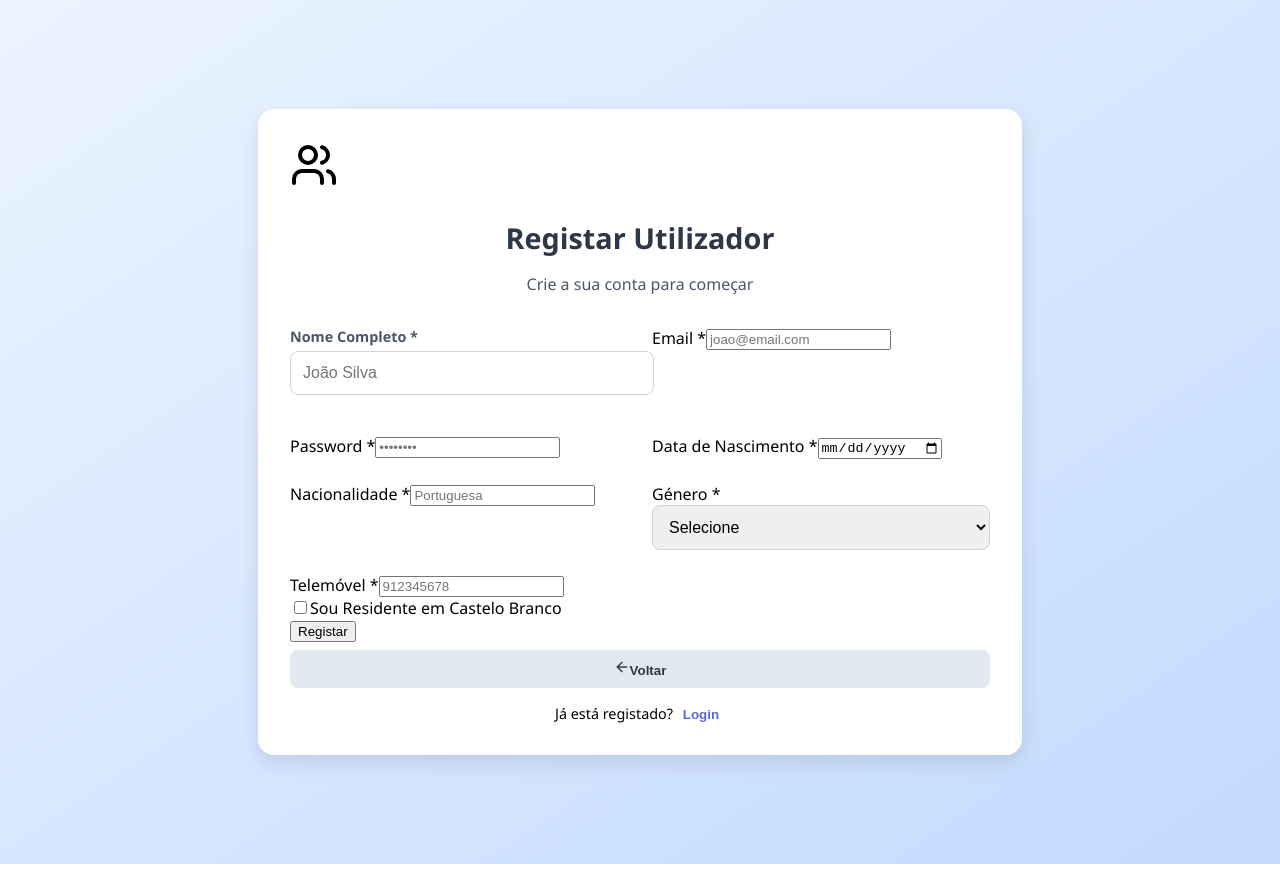
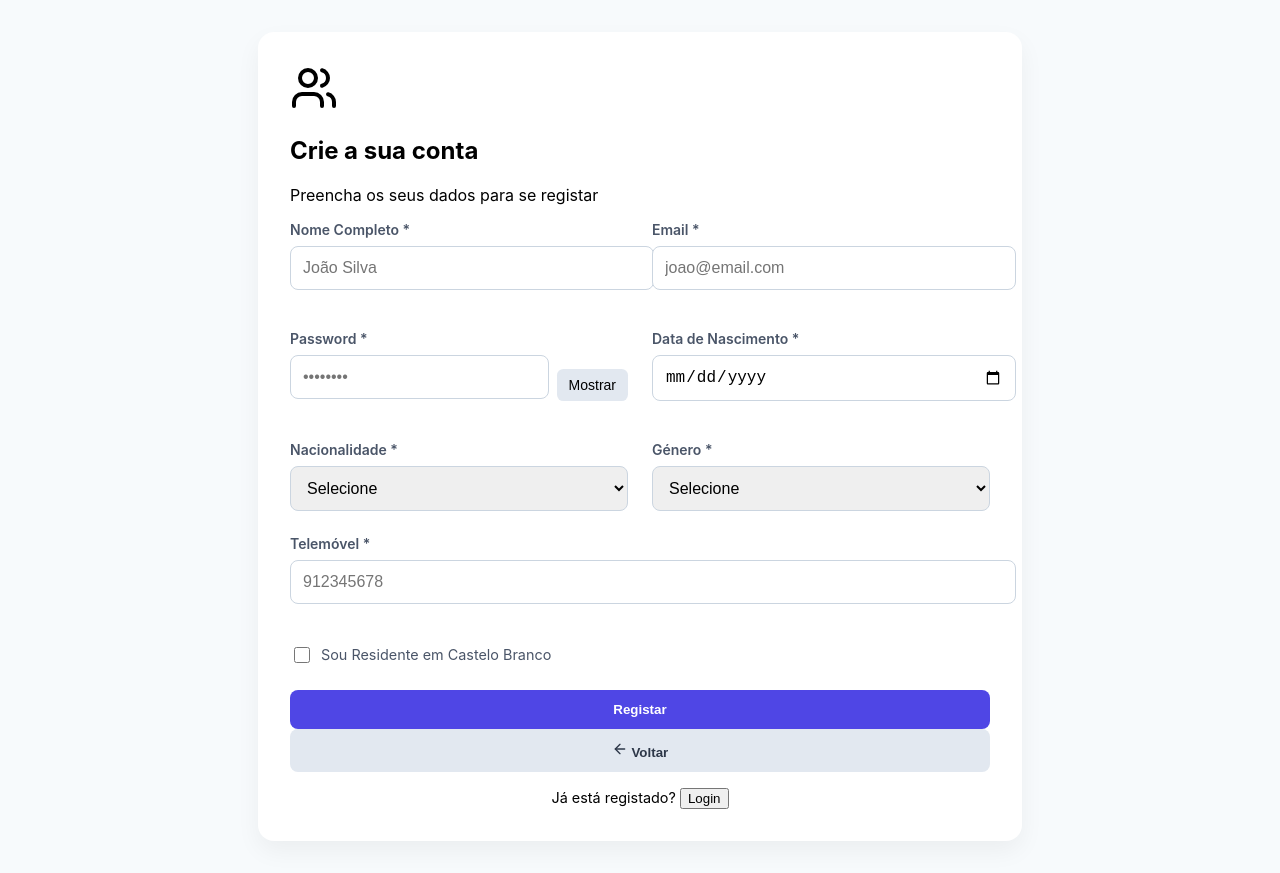
Before and after one commit to vascomyke/ApoioLocal, a React (Create React App) app in the folder frontend/: page /registar in a window 1280 px wide. Built offline with nearby package versions, Linux system fonts and the light colour scheme.

Commit message:
Frontend Versao

```diff
--- a/frontend/src/GerirEstabelecimentos.js
+++ b/frontend/src/GerirEstabelecimentos.js
@@ -40,7 +40,7 @@ const GerirEstabelecimentos = ({ onNavigate, favoritos, onToggleFavorito }) => {
 
   const handleInputChange = (e) => {
     const { name, value } = e.target;
-    setEditData({ ...editData, [name]: value });
+    setEditData((prev) => ({ ...prev, [name]: value }));
   };
 
   const guardarEdicao = () => {
@@ -59,8 +59,8 @@ const GerirEstabelecimentos = ({ onNavigate, favoritos, onToggleFavorito }) => {
         ) : (
           <div className="gerir-lista">
             {estabs.map((estab) => {
+              const isEditing = editId === estab.id;
               const isFav = favoritos.some((f) => f.id === estab.id);
-              const isEditing = estab.id === editId;
 
               return (
                 <div key={estab.id} className="gerir-card">
@@ -102,6 +102,51 @@ const GerirEstabelecimentos = ({ onNavigate, favoritos, onToggleFavorito }) => {
                     )}
                   </p>
 
+                  {isEditing ? (
+                    <>
+                      <p>
+                        <strong>Telemóvel:</strong>{' '}
+                        <input
+                          name="telemovelEmpresa"
+                          value={editData.telemovelEmpresa}
+                          onChange={handleInputChange}
+                        />
+                      </p>
+                      <p>
+                        <strong>Email:</strong>{' '}
+                        <input
+                          name="emailEmpresa"
+                          value={editData.emailEmpresa}
+                          onChange={handleInputChange}
+                        />
+                      </p>
+                      <p>
+                        <strong>Website:</strong>{' '}
+                        <input
+                          name="site"
+                          value={editData.site}
+                          onChange={handleInputChange}
+                        />
+                      </p>
+                      <p>
+                        <strong>Descrição:</strong>{' '}
+                        <textarea
+                          name="descricao"
+                          value={editData.descricao}
+                          onChange={handleInputChange}
+                          rows={2}
+                        />
+                      </p>
+                    </>
+                  ) : (
+                    <>
+                      <p><strong>Telemóvel:</strong> {estab.telemovelEmpresa}</p>
+                      <p><strong>Email:</strong> {estab.emailEmpresa}</p>
+                      <p><strong>Website:</strong> {estab.site}</p>
+                      <p><strong>Descrição:</strong> {estab.descricao}</p>
+                    </>
+                  )}
+
                   <div className="botoes">
                     {isEditing ? (
                       <button className="btn-editar" onClick={guardarEdicao}>Guardar</button>
--- a/frontend/src/PaginaRegisto.css
+++ b/frontend/src/PaginaRegisto.css
@@ -1,100 +1,120 @@
-/* PaginaRegisto.css */
-
 .registo-container {
+  display: flex;
+  justify-content: center;
+  align-items: center;
+  background: #f7fafc;
   min-height: 100vh;
-  background: linear-gradient(to bottom right, #ebf4ff, #c3dafe);
-  display: flex;
-  align-items: center;
-  justify-content: center;
   padding: 2rem;
-  font-family: 'Segoe UI', Tahoma, Verdana, sans-serif;
 }
 
 .registo-box {
+  background: white;
+  padding: 2rem;
+  border-radius: 1rem;
   max-width: 700px;
   width: 100%;
-  background-color: white;
-  border-radius: 1rem;
-  box-shadow: 0 8px 20px rgba(0, 0, 0, 0.1);
-  padding: 2rem;
+  box-shadow: 0 10px 25px rgba(0, 0, 0, 0.05);
 }
 
-.registo-box h2 {
-  font-size: 1.8rem;
-  font-weight: bold;
-  color: #2d3748;
-  text-align: center;
+.form-registo {
+  display: flex;
+  flex-direction: column;
+  gap: 1.5rem;
+}
+
+.form-grid {
+  display: grid;
+  grid-template-columns: repeat(auto-fit, minmax(280px, 1fr));
+  gap: 1.5rem;
+}
+
+.full-width {
+  grid-column: span 2;
+}
+
+.input-label {
+  display: block;
+  font-size: 0.875rem;
+  color: #4a5568;
+  font-weight: 600;
   margin-bottom: 0.5rem;
 }
 
-.registo-box p {
-  text-align: center;
-  color: #4a5568;
-  margin-bottom: 2rem;
-}
-
-.grid {
-  display: grid;
-  gap: 1.5rem;
-}
-
-.grid-2 {
-  grid-template-columns: repeat(auto-fit, minmax(280px, 1fr));
-}
-
-.input-label {
-  font-weight: 600;
-  color: #4a5568;
-  margin-bottom: 0.3rem;
-  display: block;
-  font-size: 0.9rem;
-}
-
-.input-field, .select-field {
+.input-field,
+.select-field {
   width: 100%;
   padding: 0.75rem;
+  border: 1px solid #cbd5e0;
   border-radius: 0.5rem;
-  border: 1px solid #cbd5e0;
   font-size: 1rem;
 }
 
-.input-field:focus, .select-field:focus {
+.input-field:focus,
+.select-field:focus {
+  border-color: #5a67d8;
   outline: none;
-  border-color: #5a67d8;
-  box-shadow: 0 0 0 2px rgba(90, 103, 216, 0.3);
+  box-shadow: 0 0 0 1px #5a67d8;
+}
+
+.campo-senha {
+  display: flex;
+  gap: 0.5rem;
+  align-items: center;
+}
+
+.btn-ver {
+  background-color: #e2e8f0;
+  border: none;
+  border-radius: 0.4rem;
+  padding: 0.5rem 0.75rem;
+  cursor: pointer;
+  font-size: 0.875rem;
+}
+
+.btn-ver:hover {
+  background-color: #cbd5e0;
+}
+
+.checkbox-row {
+  display: flex;
+  align-items: center;
+  gap: 0.5rem;
+}
+
+.checkbox-input {
+  width: 1rem;
+  height: 1rem;
 }
 
 .checkbox-label {
   font-size: 0.9rem;
   color: #4a5568;
-  margin-left: 0.5rem;
 }
 
-.button-primary {
-  width: 100%;
-  background-color: #5a67d8;
+.btn-submit {
+  background-color: #4f46e5;
   color: white;
-  font-weight: 600;
   padding: 0.75rem;
   border: none;
   border-radius: 0.5rem;
+  font-weight: bold;
   cursor: pointer;
+  width: 100%;
 }
 
-.button-primary:hover {
-  background-color: #434190;
+.btn-submit:hover {
+  background-color: #4338ca;
 }
 
 .button-secondary {
-  width: 100%;
   background-color: #e2e8f0;
   color: #2d3748;
-  font-weight: 600;
-  padding: 0.6rem;
+  padding: 0.75rem;
   border: none;
   border-radius: 0.5rem;
-  margin-top: 0.5rem;
+  font-weight: bold;
   cursor: pointer;
+  width: 100%;
 }
 
 .button-secondary:hover {
@@ -103,18 +123,6 @@
 
 .login-redirect {
   text-align: center;
+  font-size: 0.9rem;
   margin-top: 1rem;
-  font-size: 0.9rem;
 }
-
-.login-redirect button {
-  background: none;
-  color: #5a67d8;
-  border: none;
-  font-weight: 600;
-  cursor: pointer;
-}
-
-.login-redirect button:hover {
-  color: #434190;
-}
--- a/frontend/src/PaginaRegisto.js
+++ b/frontend/src/PaginaRegisto.js
@@ -14,6 +14,8 @@ const PaginaRegisto = ({ onNavigate, onLogin }) => {
     souResidente: false
   });
 
+  const [mostrarSenha, setMostrarSenha] = useState(false);
+
   const handleInputChange = (e) => {
     const { name, value, type, checked } = e.target;
     setFormData({
@@ -24,8 +26,6 @@ const PaginaRegisto = ({ onNavigate, onLogin }) => {
 
   const handleSubmit = async (e) => {
     e.preventDefault();
-
-    // Prepare the payload to match your backend's expected fields
     const payload = {
       nome: formData.nomeUtilizador,
       email: formData.emailUtilizador,
@@ -47,11 +47,9 @@ const PaginaRegisto = ({ onNavigate, onLogin }) => {
       const data = await response.json();
 
       if (response.ok) {
-        // Registration successful
-        onLogin(data.user || payload); // Adjust as per your backend response
+        onLogin(data.user || payload);
         onNavigate('dashboard');
       } else {
-        // Handle registration error (show message to user)
         alert(data.message || 'Erro ao registar utilizador.');
       }
     } catch (error) {
@@ -64,16 +62,14 @@ const PaginaRegisto = ({ onNavigate, onLogin }) => {
       <div className="registo-box">
         <div className="text-center mb-8">
           <Users className="mx-auto mb-4 text-indigo-600" size={48} />
-          <h2 className="text-2xl font-bold text-gray-800">Registar Utilizador</h2>
-          <p className="text-gray-600 mt-2">Crie a sua conta para começar</p>
+          <h2 className="text-3xl font-extrabold text-gray-800">Crie a sua conta</h2>
+          <p className="text-gray-600 mt-2">Preencha os seus dados para se registar</p>
         </div>
 
-        <form onSubmit={handleSubmit} className="space-y-6">
-          <div className="grid grid-2">
+        <form onSubmit={handleSubmit} className="form-registo">
+          <div className="form-grid">
             <div>
-              <label className="input-label">
-                Nome Completo *
-              </label>
+              <label className="input-label">Nome Completo *</label>
               <input
                 type="text"
                 name="nomeUtilizador"
@@ -86,68 +82,90 @@ const PaginaRegisto = ({ onNavigate, onLogin }) => {
             </div>
 
             <div>
-              <label className="block text-sm font-medium text-gray-700 mb-2">
-                Email *
-              </label>
+              <label className="input-label">Email *</label>
               <input
                 type="email"
                 name="emailUtilizador"
                 value={formData.emailUtilizador}
                 onChange={handleInputChange}
-                className="w-full px-3 py-2 border border-gray-300 rounded-md focus:outline-none focus:ring-2 focus:ring-indigo-500 focus:border-transparent"
+                className="input-field"
                 placeholder="joao@email.com"
                 required
               />
             </div>
 
             <div>
-              <label className="block text-sm font-medium text-gray-700 mb-2">
-                Password *
-              </label>
+              <label className="input-label">Password *</label>
+              <div className="campo-senha">
+                <input
+                  type={mostrarSenha ? 'text' : 'password'}
+                  name="password"
+                  value={formData.password}
+                  onChange={handleInputChange}
+                  className="input-field"
+                  placeholder="••••••••"
+                  required
+                />
+                <button
+                  type="button"
+                  className="btn-ver"
+                  onClick={() => setMostrarSenha(!mostrarSenha)}
+                >
+                  {mostrarSenha ? 'Ocultar' : 'Mostrar'}
+                </button>
+              </div>
+            </div>
+
+            <div>
+              <label className="input-label">Data de Nascimento *</label>
               <input
-                type="password"
-                name="password"
-                value={formData.password}
+                type="date"
+                name="dataNascimento"
+                value={formData.dataNascimento}
                 onChange={handleInputChange}
-                className="w-full px-3 py-2 border border-gray-300 rounded-md focus:outline-none focus:ring-2 focus:ring-indigo-500 focus:border-transparent"
-                placeholder="••••••••"
+                className="input-field"
                 required
               />
             </div>
 
             <div>
-              <label className="block text-sm font-medium text-gray-700 mb-2">
-                Data de Nascimento *
-              </label>
-              <input
-                type="date"
-                name="dataNascimento"
-                value={formData.dataNascimento}
+              <label className="input-label">Nacionalidade *</label>
+              <select
+                name="nacionalidade"
+                value={formData.nacionalidade}
                 onChange={handleInputChange}
-                className="w-full px-3 py-2 border border-gray-300 rounded-md focus:outline-none focus:ring-2 focus:ring-indigo-500 focus:border-transparent"
+                className="select-field"
                 required
-              />
+              >
+                <option value="">Selecione</option>
+                <option value="Portuguesa">Portuguesa</option>
+                <option value="Britânica">Britânica</option>
+                <option value="Estadunidense">Estadunidense</option>
+                <option value="Canadiana">Canadiana</option>
+                <option value="Australiana">Australiana</option>
+                <option value="Francesa">Francesa</option>
+                <option value="Espanhola">Espanhola</option>
+                <option value="Alemã">Alemã</option>
+                <option value="Brasileira">Brasileira</option>
+                <option value="Japonesa">Japonesa</option>
+                <option value="Chinesa">Chinesa</option>
+                <option value="Indiana">Indiana</option>
+                <option value="Mexicana">Mexicana</option>
+                <option value="Argentina">Argentina</option>
+                <option value="Sul-Africana">Sul-Africana</option>
+                <option value="Egípcia">Egípcia</option>
+                <option value="Coreana">Coreana</option>
+                <option value="Italiana">Italiana</option>
+                <option value="Sueca">Sueca</option>
+                <option value="Norueguesa">Norueguesa</option>
+                <option value="Neozelandesa">Neozelandesa</option>
+                <option value="Singapurense">Singapurense</option>
+                <option value="Outra">Outra</option>
+              </select>
             </div>
 
             <div>
-              <label className="block text-sm font-medium text-gray-700 mb-2">
-                Nacionalidade *
-              </label>
-              <input
-                type="text"
-                name="nacionalidade"
-                value={formData.nacionalidade}
-                onChange={handleInputChange}
-                className="w-full px-3 py-2 border border-gray-300 rounded-md focus:outline-none focus:ring-2 focus:ring-indigo-500 focus:border-transparent"
-                placeholder="Portuguesa"
-                required
-              />
-            </div>
-
-            <div>
-              <label className="block text-sm font-medium text-gray-700 mb-2">
-                Género *
-              </label>
+              <label className="input-label">Género *</label>
               <select
                 name="genero"
                 value={formData.genero}
@@ -163,50 +181,40 @@ const PaginaRegisto = ({ onNavigate, onLogin }) => {
               </select>
             </div>
 
-            <div className="md:col-span-2">
-              <label className="block text-sm font-medium text-gray-700 mb-2">
-                Telemóvel *
-              </label>
+            <div className="full-width">
+              <label className="input-label">Telemóvel *</label>
               <input
                 type="tel"
                 name="telemovel"
                 value={formData.telemovel}
                 onChange={handleInputChange}
-                className="w-full px-3 py-2 border border-gray-300 rounded-md focus:outline-none focus:ring-2 focus:ring-indigo-500 focus:border-transparent"
+                className="input-field"
                 placeholder="912345678"
                 required
               />
             </div>
           </div>
 
-          <div className="flex items-center">
+          <div className="checkbox-row">
             <input
               type="checkbox"
               name="souResidente"
               checked={formData.souResidente}
               onChange={handleInputChange}
-              className="h-4 w-4 text-indigo-600 focus:ring-indigo-500 border-gray-300 rounded"
+              className="checkbox-input"
             />
-            <label className="ml-2 block text-sm text-gray-700">
-              Sou Residente em Castelo Branco
-            </label>
+            <label className="checkbox-label">Sou Residente em Castelo Branco</label>
           </div>
 
-          <div className="space-y-4">
-            <button
-              type="submit"
-              className="w-full bg-indigo-600 hover:bg-indigo-700 text-white font-semibold py-3 px-4 rounded-md transition-colors duration-200"
-            >
-              Registar
-            </button>
+          <div className="form-buttons">
+            <button type="submit" className="btn-submit">Registar</button>
 
             <button
               type="button"
               onClick={() => onNavigate('home')}
               className="button-secondary"
             >
-              <ArrowLeft className="mr-2" size={16} />
-              Voltar
+              <ArrowLeft className="mr-2" size={16} /> Voltar
             </button>
 
             <div className="login-redirect">
@@ -214,7 +222,7 @@ const PaginaRegisto = ({ onNavigate, onLogin }) => {
               <button
                 type="button"
                 onClick={() => onNavigate('login')}
-                className="text-indigo-600 hover:text-indigo-800 font-semibold transition-colors duration-200"
+                className="text-indigo-600 hover:text-indigo-800 font-semibold"
               >
                 Login
               </button>
```
Also changed, not shown: frontend/src/PaginaLogin.css (+28 -2 lines), frontend/src/PaginaLogin.js (+12 -3 lines), frontend/src/VerEstabelecimentos.js (+10 -2 lines).
